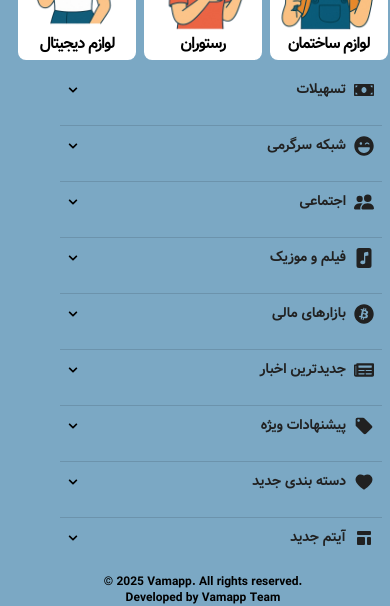
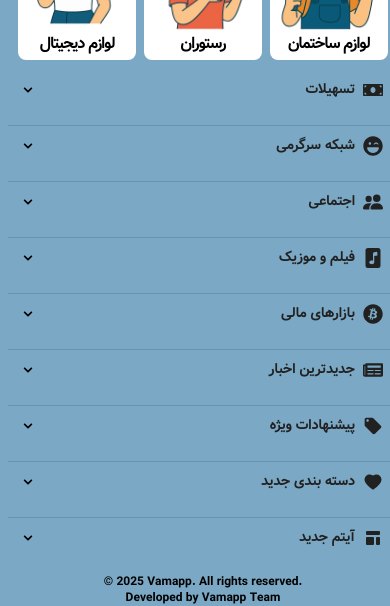
Before and after one commit to PouryaSoleimani/WAMAPP____, a React (Vite) app: page / in a window 390 px wide. Shown: the part 746-1352 px from the top of the page. Built offline with nearby package versions, Linux system fonts and the light colour scheme.

Commit message:
HAMBURGER MENU

```diff
--- a/src/components/modules/footer-modules/FooterAccordion.tsx
+++ b/src/components/modules/footer-modules/FooterAccordion.tsx
@@ -106,7 +106,7 @@ const FooterAccordion = ({ title, desc, icon }: SingleAccordionProps) => {
     const Icon = icon;
 
     return (
-        <CustomAccordion disableGutters>
+        <CustomAccordion disableGutters sx={{width : "100%" , padding : "0 7px"}}>
             <AccordionSummary
                 expandIcon={<AnimatedChevron className="text-[var(--text-primary)] w-2.5 h-2.5"
                     sx={{ '&.Mui-expanded': { animation: `${rotateDown} 0.4s forwards`, }, '&:not(.Mui-expanded)': { animation: `${rotateUp} 0.4s forwards`, } }} />
--- a/src/components/templates/FooterComponent.tsx
+++ b/src/components/templates/FooterComponent.tsx
@@ -23,7 +23,7 @@ const FooterItemsData = [
   return (
     <div className='text-[var(--text-primary)] bg-[var(--home-bg)] flex flex-col items-center justify-center max-w-screen'>
 
-          <div dir="rtl" className="w-full  px-4 justify-between m-0 max-w-[500px]  flex flex-col gap-4">
+          <div dir="rtl" className=" max-w-full justify-between m-0 flex flex-col gap-4">
               {FooterItemsData.map(item => (
                   <FooterAccordion key={item.id} title={item.title} desc={item.desc} icon={item.icon} />
               ))}
```
